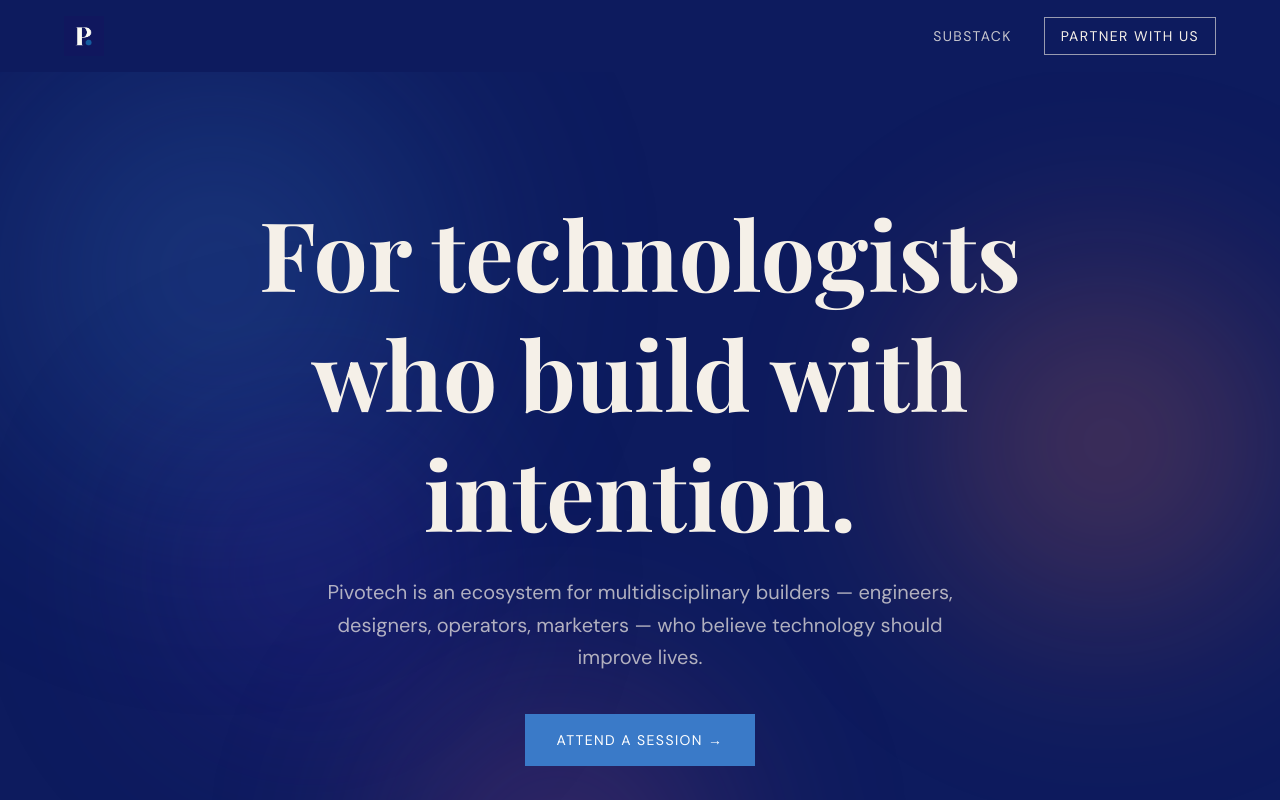
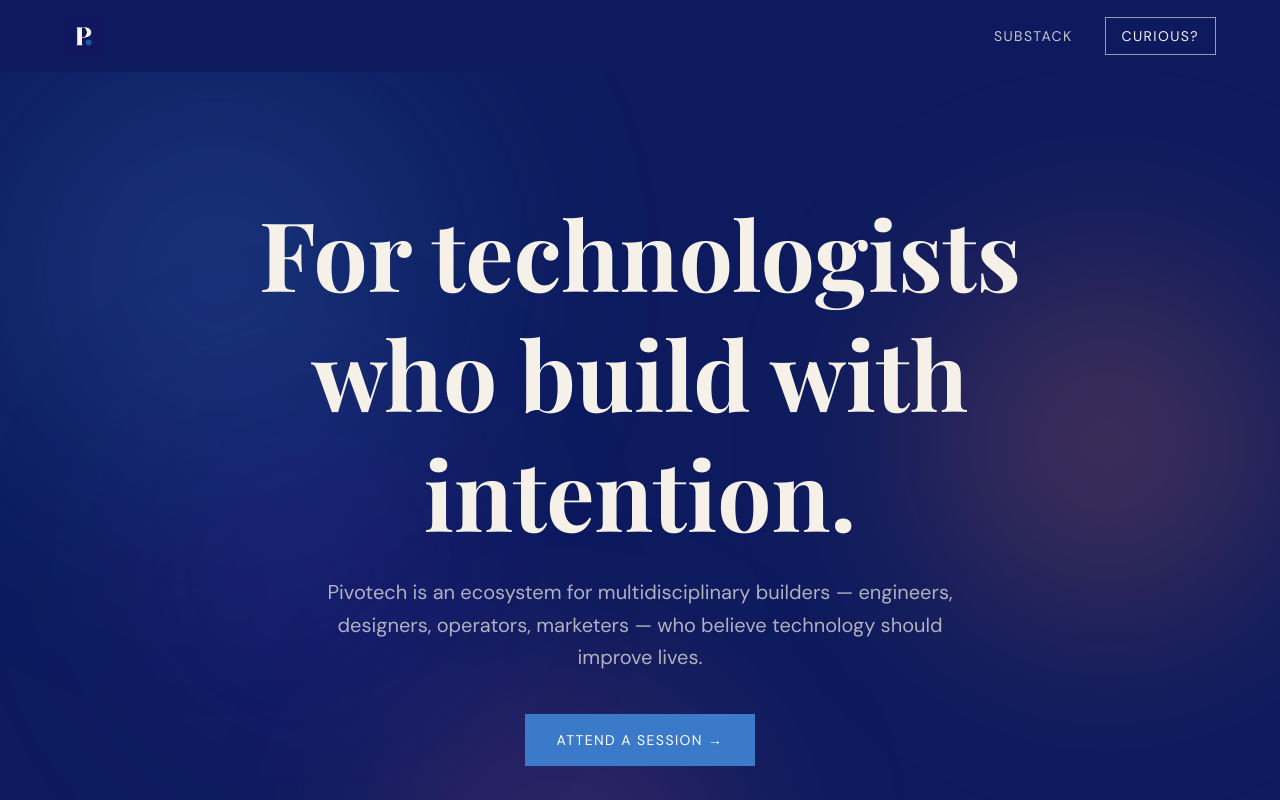
Before and after one commit to Kechieanyanwu/pivotech-website, a Next.js app: page / in a window 1280 px wide. Shown: the top 800 px of the page. Built offline with nearby package versions, Linux system fonts and the light colour scheme.

Commit message:
changed text name

```diff
--- a/components/Nav.tsx
+++ b/components/Nav.tsx
@@ -23,7 +23,7 @@ export default function Nav() {
             href="#engage"
             className="font-sans text-cream text-sm uppercase tracking-widest border border-cream/60 px-4 py-2 hover:border-cream transition-colors"
           >
-            Partner with us
+            Curious?
           </a>
         </div>
       </div>
```
